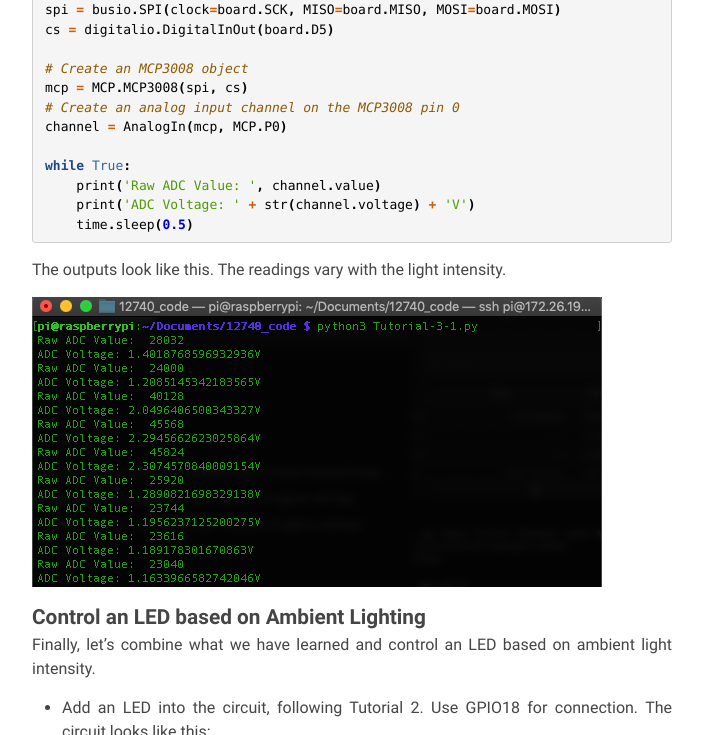
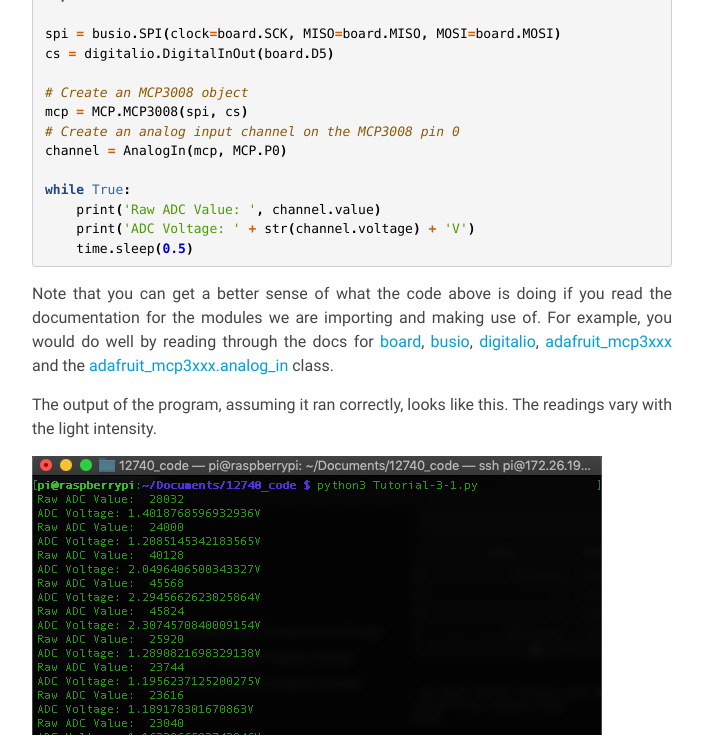
Before and after one commit to INFERLab/12740, a Jekyll site: the page built from _posts/2019-07-05-adc.md, in a window 1280 px wide and 900 px high, scrolled down 3131 px, cut to the strip 0-735 px from the top of the window. Shown: the whole strip, without its empty margins (288-991 px from the left). Built offline with Jekyll 4.4.1, drawn with Linux system fonts in a browser that asks for light colours; nearby versions of some CDN libraries; library files that are not in the unit come from our copies; some of the changed text lies outside the part shown.

Commit message:
Added some links and made minor edits

````diff
--- a/_posts/2019-07-05-adc.md
+++ b/_posts/2019-07-05-adc.md
@@ -19,7 +19,7 @@ The GPIO pins on RPi only take digital signals. However, signals from some senso
 
 ![MCP3008](/12740/assets/MCP3008.png)
 
-CH0-CH7 pins (Pins 1-8) are used for the analog inputs from sensors. Connect the rest of the pins to corresponding pins on the RPi with jump wires. To make sense of why things are connected this way, check out [Serial Peripheral Interface (SPI)](https://en.wikipedia.org/wiki/Serial_Peripheral_Interface).
+CH0-CH7 pins (Pins 1-8) are used for the analog inputs from sensors. Connect the rest of the pins to corresponding pins on the RPi with jump wires. To make sense of why things are connected this way, check out [Serial Peripheral Interface (SPI)](https://en.wikipedia.org/wiki/Serial_Peripheral_Interface) but don't be scared if you do not understand much (or any) of it.
 
 | **MCP3008**      | **RPi**     |
 | ------------- | ---------------------|
@@ -97,8 +97,9 @@ while True:
     print('ADC Voltage: ' + str(channel.voltage) + 'V')
     time.sleep(0.5)
 ```
+Note that you can get a better sense of what the code above is doing if you read the documentation for the modules we are importing and making use of. For example, you would do well by reading through the docs for [board](https://circuitpython.readthedocs.io/en/5.3.x/shared-bindings/board/__init__.html), [busio](https://circuitpython.readthedocs.io/en/5.3.x/shared-bindings/busio/__init__.html), [digitalio](https://circuitpython.readthedocs.io/en/5.3.x/shared-bindings/digitalio/__init__.html#), [adafruit_mcp3xxx](https://circuitpython.readthedocs.io/projects/mcp3xxx/en/latest/) and the [adafruit_mcp3xxx.analog_in](https://circuitpython.readthedocs.io/projects/mcp3xxx/en/latest/api.html#analogin) class.
 
-The outputs look like this. The readings vary with the light intensity.
+The output of the program, assuming it ran correctly, looks like this. The readings vary with the light intensity.
 
 ![ADC Demo](/12740/assets/adc_demo.png)
 
````
